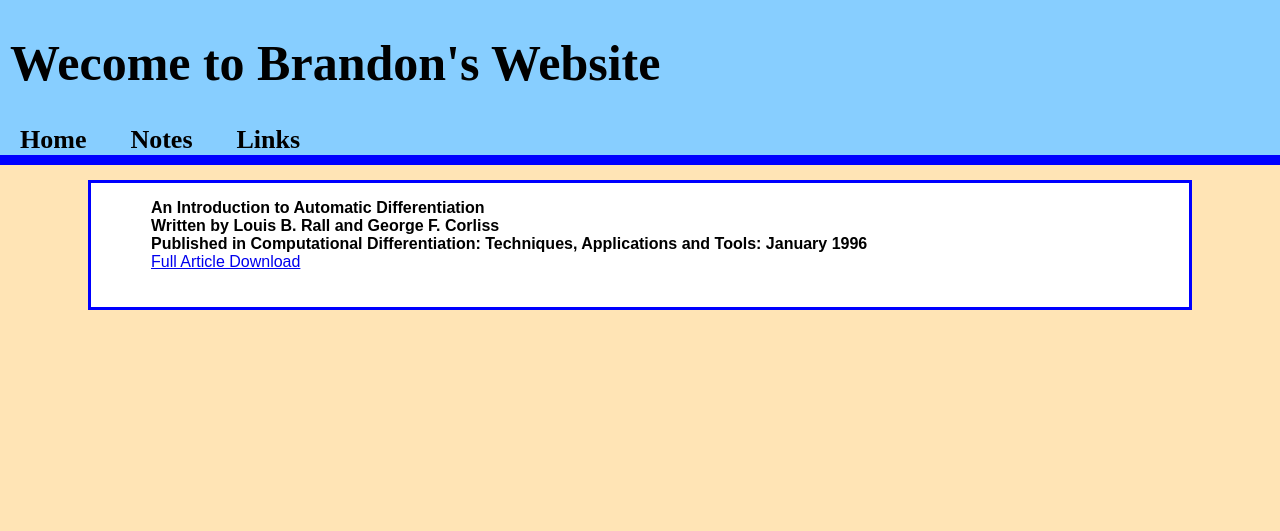
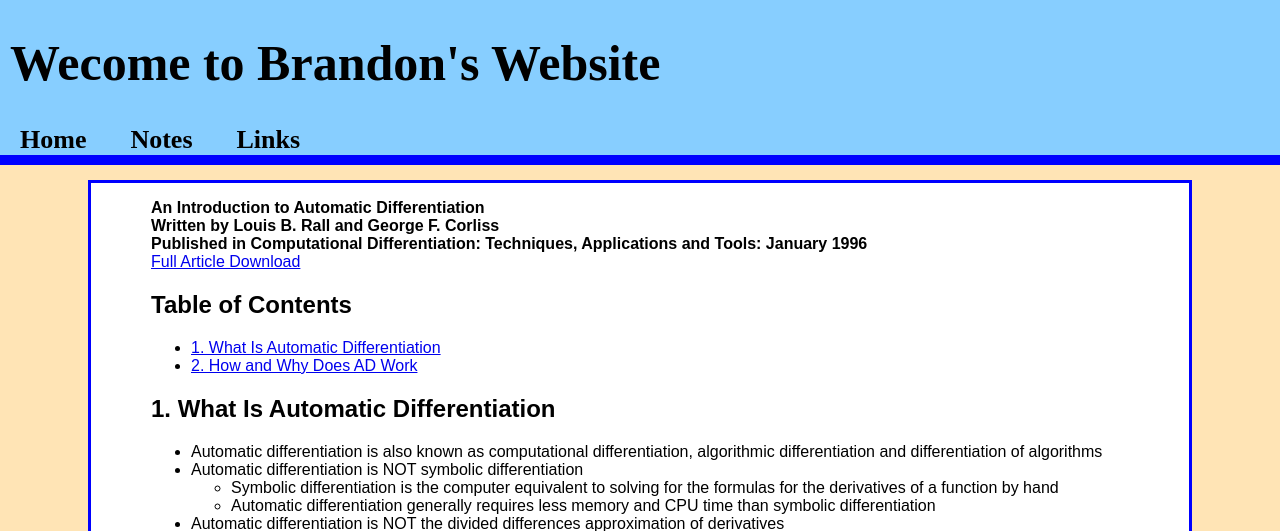
Before and after one commit to jbm950/jbm950.github.io, a Jekyll site: the page built from notes/grad_notes/an_introduction_to_automatic_differentiation/an_introduction_to_auto_diff_main.html, in a window 1280 px wide. Shown: the top 531 px of the page. Built offline with Jekyll 4.4.1, drawn with Linux system fonts in a browser that asks for light colours; Markdown is read by kramdown in place of the engine named in the settings; some of the changed text lies outside the part shown; grey boxes are pictures that could not be loaded.

Commit message:
worked on notes for an introduction to auto diff

```diff
--- a/notes/grad_notes/an_introduction_to_automatic_differentiation/an_introduction_to_auto_diff_main.html
+++ b/notes/grad_notes/an_introduction_to_automatic_differentiation/an_introduction_to_auto_diff_main.html
@@ -18,5 +18,28 @@
 <strong>Published in Computational Differentiation: Techniques, Applications and Tools: January 1996</strong><br />
 <a href="http://www.eng.mu.edu/corlissg/Pubs/Papers/1996d.ps.gz"
 target="_blank">Full Article Download</a></p>
+<h2 id="table-of-contents">Table of Contents</h2>
+<ul>
+<li><a href="#what_is_auto_diff">1. What Is Automatic Differentiation</a></li>
+<li><a href="#how_why_ad_work">2. How and Why Does AD Work</a></li>
+</ul>
+<h2 id="what_is_auto_diff">1. What Is Automatic Differentiation</h2>
+<ul>
+<li>Automatic differentiation is also known as computational differentiation, algorithmic differentiation and differentiation of algorithms</li>
+<li>Automatic differentiation is NOT symbolic differentiation
+<ul>
+<li>Symbolic differentiation is the computer equivalent to solving for the formulas for the derivatives of a function by hand</li>
+<li>Automatic differentiation generally requires less memory and CPU time than symbolic differentiation</li>
+</ul></li>
+<li>Automatic differentiation is NOT the divided differences approximation of derivatives
+<ul>
+<li>Divided differences are inherently inexact</li>
+<li>Reducing the size of <img style="vertical-align:middle" src="http://chart.apis.google.com/chart?cht=tx&amp;chl=%5CDelta%20x" alt="\Delta x" title="\Delta x" /> to reduce the truncation error can lead to cancelling of significant digits in the numerator</li>
+</ul></li>
+</ul>
+<h2 id="how_why_ad_work">2. How and Why Does AD Work</h2>
+<ul>
+<li></li>
+</ul>
 </body>
 </html>
```
Also changed, not shown: source/notes/grad_notes/an_introduction_to_automatic_differentiation/an_introduction_to_auto_diff_main.md (+24 -0 lines).
